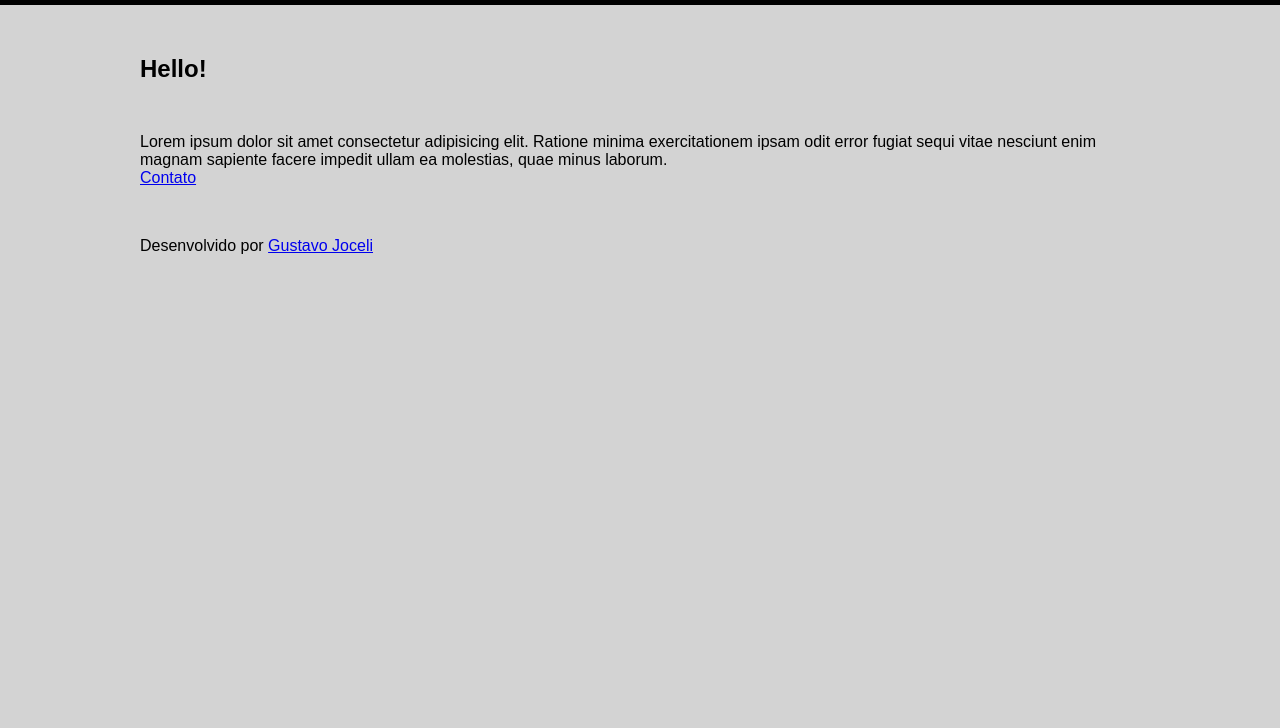
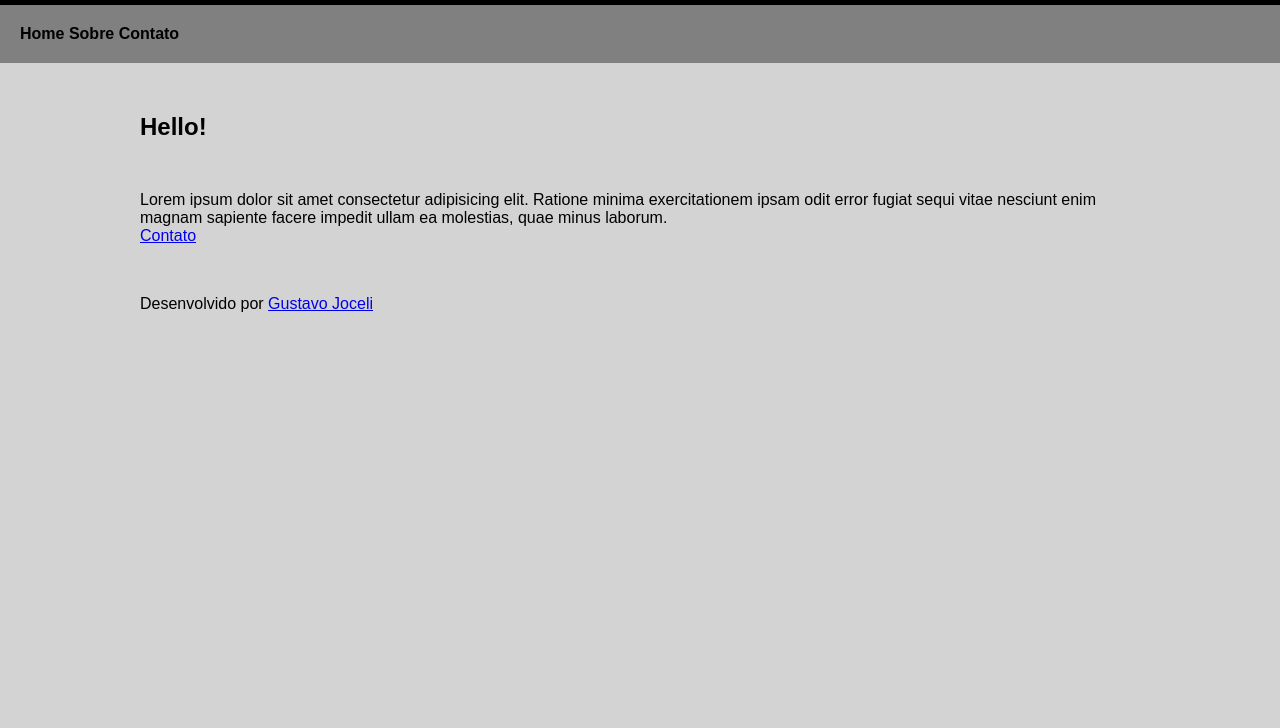
Before and after one commit to Jocelos/test, a plain HTML site: page index.html in a window 1280 px wide. Shown: the part 72-800 px from the top of the page. Drawn offline with Linux system fonts and the light colour scheme.

Commit message:
pagina_home first commit

```diff
--- a/assets/css/style.css
+++ b/assets/css/style.css
@@ -21,6 +21,18 @@ header h1 {
   text-align: center;
 }
 
+nav {
+  font-weight: bold;
+  padding: 20px;
+  color: black;
+  text-decoration: none;
+  background-color: gray;
+}
+
+li {
+  display: inline-block;
+}
+
 h2 {
   margin: 50px 0px;
 }
--- a/index.html
+++ b/index.html
@@ -10,6 +10,13 @@
   <header>
     <h1>GJ Tech</h1>
   </header>
+  <nav>
+    <ul>
+      <li>Home</li>
+      <li>Sobre</li>
+      <li>Contato</li>
+    </ul>
+  </nav>
   <main>
     <h2>Hello!</h2>
     <article>
```
